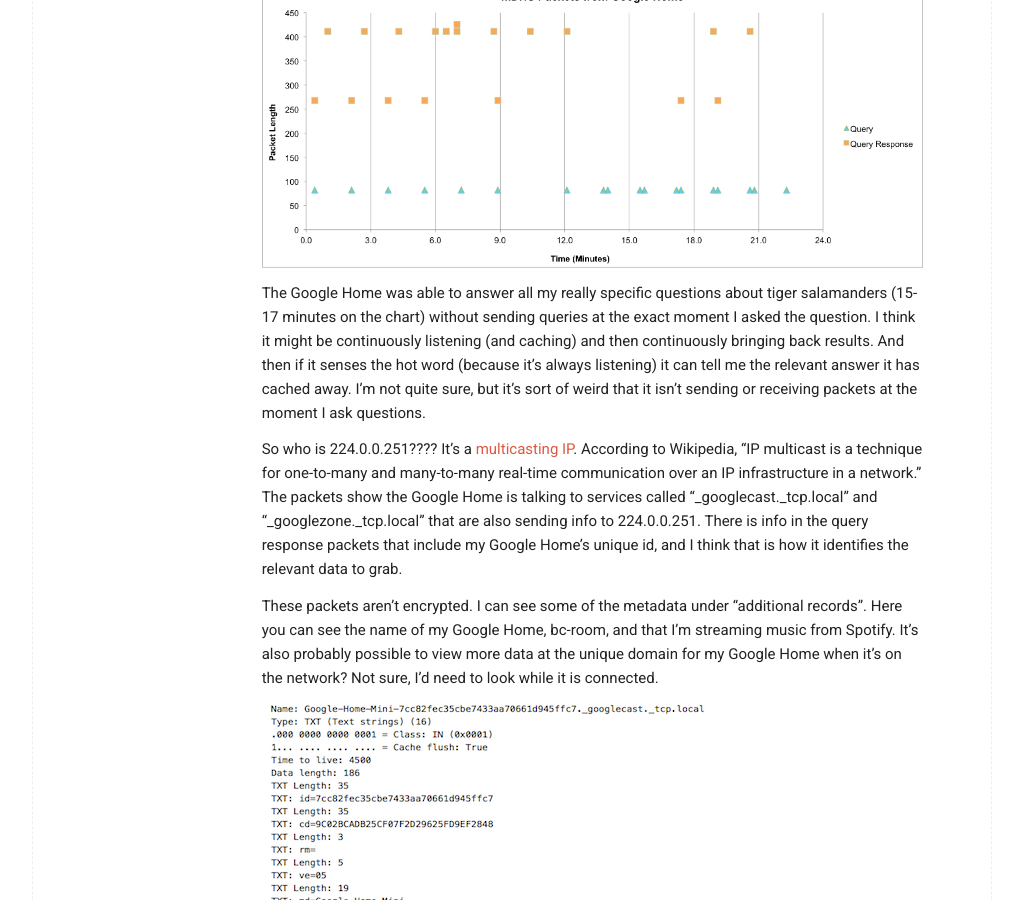
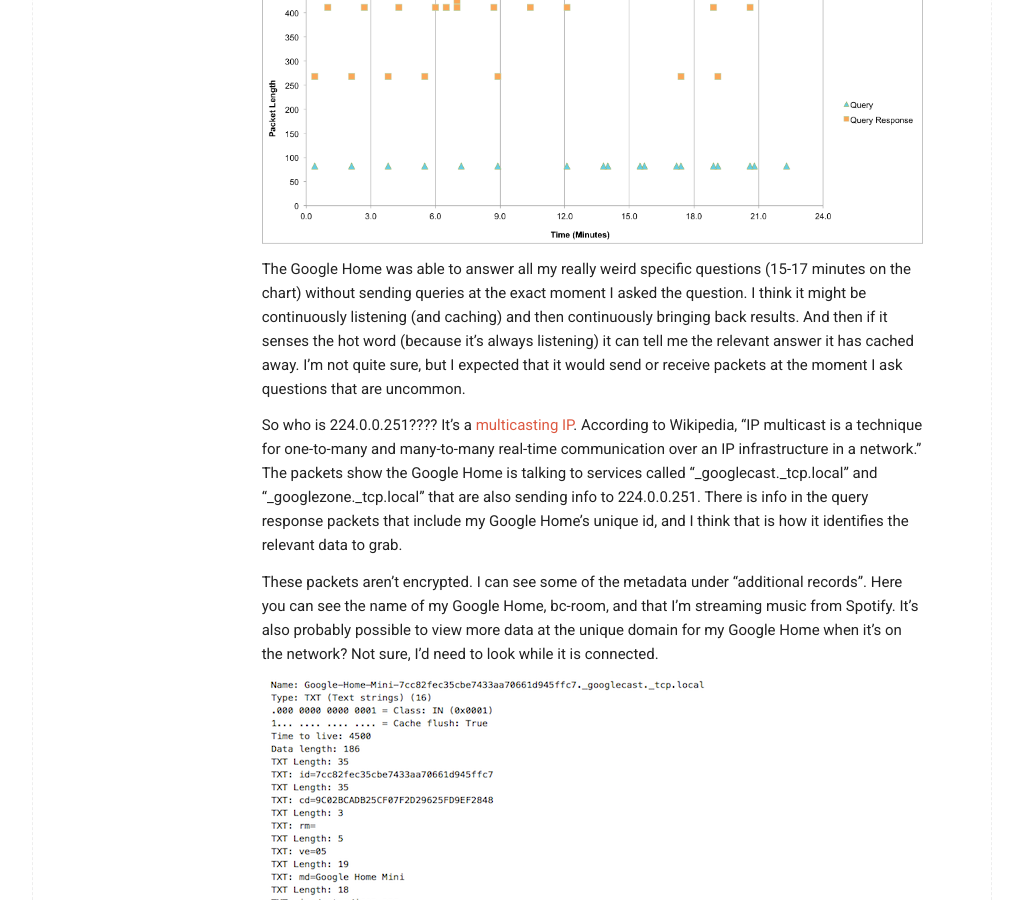
Before and after one commit to bevchou/bevchou.github.io, a Jekyll site: the page built from _posts/2018-10-28-packet-sniffing-a-google-home.md, in a window 1280 px wide and 900 px high, scrolled down 4392 px. Shown: the whole window, without its empty margins (128-1151 px from the left). Built offline with Jekyll 4.4.1, drawn with Linux system fonts in a browser that asks for light colours; comment, search, counter and statistics services are not loaded; some of the changed text lies outside the part shown.

Commit message:
little change

```diff
--- a/_posts/2018-10-28-packet-sniffing-a-google-home.md
+++ b/_posts/2018-10-28-packet-sniffing-a-google-home.md
@@ -48,7 +48,7 @@ There are a couple of behaviors that I noticed while using the Google Home Mini.
 | 6-9 | Ask Google Home to play music. |
 | 9-12 | Close Chrome. Allow music to continue playing. |
 | 12-15 | Ask Google Home to stop music. Allow for ambient sound and talking. No direct interaction. |
-| 15-17 | Ask Google Home a couple really specific questions about the animal behaviors of tiger salamanders. |
+| 15-17 | Ask Google Home a couple really weird specific questions. |
 | 17-20 | Ask Google to play music again. |
 
 And here is a beautifully formatted Excel plot of the data captured over time by protocol.
@@ -91,7 +91,7 @@ In terms of the Google Home, it sent a series of 2-3 mDNS packets approximately
 
 ![]({{ site.baseurl }}/assets/und-networks/packetsniff-mDNS-only.png)
 
-The Google Home was able to answer all my really specific questions about tiger salamanders (15-17 minutes on the chart) without sending queries at the exact moment I asked the question. I think it might be continuously listening (and caching) and then continuously bringing back results. And then if it senses the hot word (because it's always listening) it can tell me the relevant answer it has cached away. I'm not quite sure, but it's sort of weird that it isn't sending or receiving packets at the moment I ask questions.
+The Google Home was able to answer all my really weird specific questions (15-17 minutes on the chart) without sending queries at the exact moment I asked the question. I think it might be continuously listening (and caching) and then continuously bringing back results. And then if it senses the hot word (because it's always listening) it can tell me the relevant answer it has cached away. I'm not quite sure, but I expected that it would send or receive packets at the moment I ask questions that are uncommon.
 
 So who is 224.0.0.251???? It's a [multicasting IP](https://www.iana.org/assignments/multicast-addresses/multicast-addresses.xhtml). According to Wikipedia, "IP multicast is a technique for one-to-many and many-to-many real-time communication over an IP infrastructure in a network." The packets show the Google Home is talking to services called "\_googlecast.\_tcp.local" and "\_googlezone.\_tcp.local" that are also sending info to 224.0.0.251. There is info in the query response packets that include my Google Home's unique id, and I think that is how it identifies the relevant data to grab.
 
```
